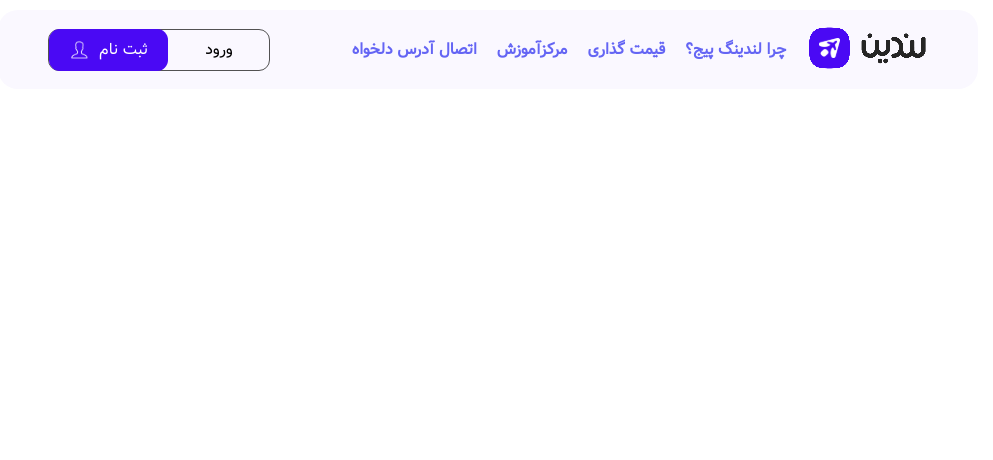
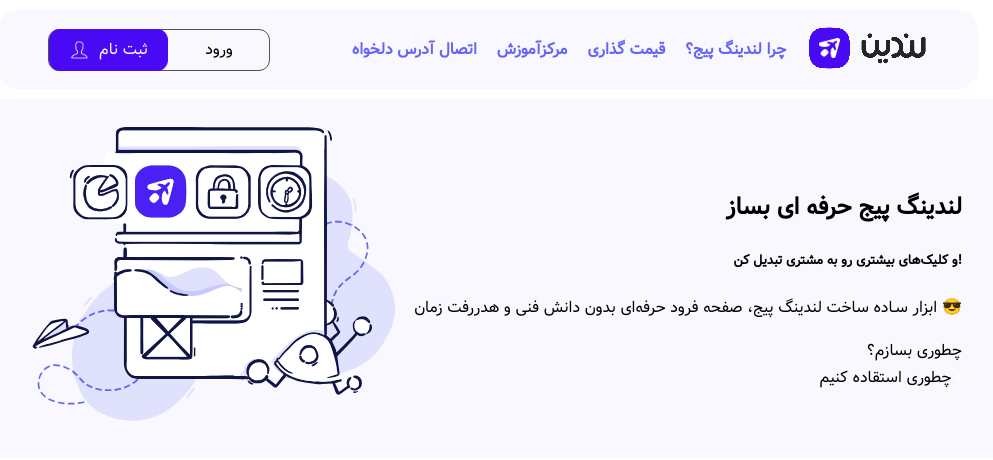
Before and after one commit to A-mahdi-A/landin, a React (Vite) app in the folder vite-project/: page / in a window 1280 px wide. Shown: the top 460 px of the page, without its empty margins (152-1145 px from the left). Built offline with nearby package versions, Linux system fonts and the light colour scheme.

Commit message:
over beasic sectione

```diff
--- a/vite-project/src/App.scss
+++ b/vite-project/src/App.scss
@@ -1,3 +1,4 @@
 @import url(./style/header.scss);
 @import url(./style/LoginandSignUp.scss);
 @import url(./style/LIst.scss);
+@import url(./style/sectioneOneHome.scss);
--- /dev/null
+++ b/vite-project/src/component/section number 1 info/Section number1onHomepage.jsx
@@ -0,0 +1,36 @@
+import React from "react";
+import leftImg from "../../assets/imge/illutration-left.svg";
+import back from "../../assets/imge/back.svg";
+function SectionNumber1OnHomePage() {
+  return (
+    <>
+      <section id="num1Home">
+        {/* Left side img */}
+        <div id="Left-side-imga">
+          <img src={leftImg} alt="" />
+        </div>
+        {/* R side textsa and BTN */}
+        <div>
+          {/* texts  */}
+          <div id="R-side">
+            <h1>لندینگ پیج حرفه ای بساز</h1>
+            <h5>و کلیک‌های بیشتری رو به مشتری تبدیل کن!</h5>
+            <p>
+              ابزار سـاده ساخت لندینگ پیج، صفحه فرود حرفه‌ای بدون دانش فنی و هدررفت زمان
+              &#128526;
+            </p>
+          </div>
+          {/* Buttons */}
+          <div>
+            <div>چطوری بسازم؟</div>
+            <div>
+              چطوری استقاده کنیم <img src={back} alt="" />
+            </div>
+          </div>
+        </div>
+      </section>
+    </>
+  );
+}
+
+export default SectionNumber1OnHomePage;
--- a/vite-project/src/pages/Home/Home.jsx
+++ b/vite-project/src/pages/Home/Home.jsx
@@ -1,12 +1,14 @@
 import React from 'react'
 import Header from '../../component/Heder/Header'
 import LandSup from '../../component/Login and SignUp/LandSup'
+import SectionNumber1OnHomePage from '../../component/section number 1 info/Section number1onHomepage'
 
 function Home() {
   return (
     <div>
 
       <Header/>
+      <SectionNumber1OnHomePage/>
     </div>
   )
 }
--- /dev/null
+++ b/vite-project/src/style/sectioneOneHome.scss
@@ -0,0 +1,24 @@
+@font-face {
+  font-family: Dirooz;
+  src: url(../assets/fonts/Dirooz.ttf) format("woff");
+}
+body {
+  section#num1Home {
+    display: flex;
+    align-items: center;
+    justify-content: center;
+    background-color: #faf8ff;
+    text-align: right;
+    font-family: Dirooz;
+    div.R-side {
+      h1 {
+        font-weight: bolder;
+        font-size: 40px;
+      }
+      h5 {
+        font-size: x-large;
+        font-weight: 100;
+      }
+    }
+  }
+}
```
Also changed, not shown: vite-project/src/assets/imge/back.svg (added).
